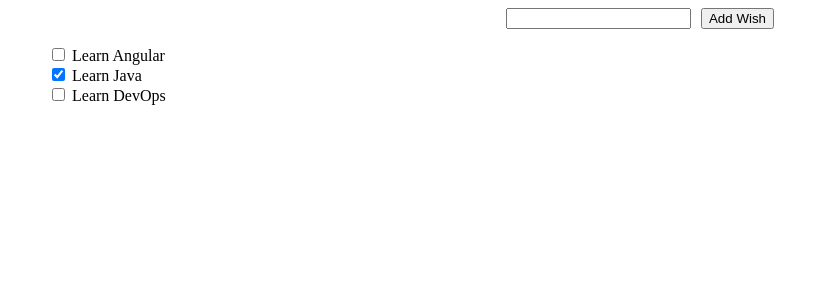
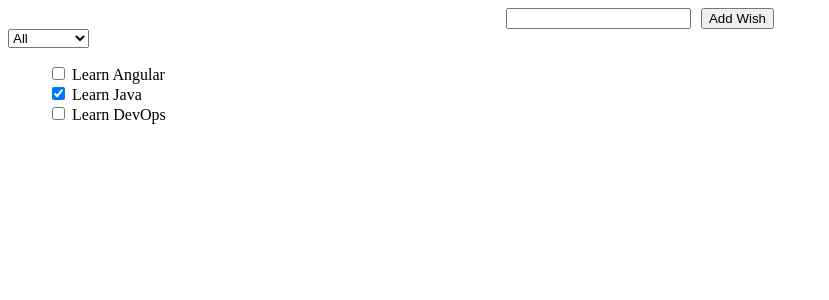
Before and after one commit to gabrielsilper/angular-studies-app, an Angular app: page / in a window 1280 px wide. Shown: the top 300 px of the page, without its empty margins (0-829 px from the left). Built offline with nearby package versions, Linux system fonts and the light colour scheme.

Commit message:
feat: add a select item to filter wishes

```diff
--- a/src/app/app.html
+++ b/src/app/app.html
@@ -1,9 +1,8 @@
 <div class="main-container">
-
   <form class="wish-form">
     <div class="input-wish">
       <label>
-        <input type="text" name="new-wish-text" [(ngModel)]="newWishText">
+        <input type="text" name="new-wish-text" [(ngModel)]="newWishText" />
       </label>
     </div>
     <div>
@@ -11,7 +10,15 @@
     </div>
   </form>
 
-  @if (wishes.length == 0) {
+  <div class="filter-container">
+    <select class="filter-select" [(ngModel)]="selectedFilter">
+      @for (filter of filters; track $index) {
+      <option [value]="filter">{{ filter }}</option>
+      }
+    </select>
+  </div>
+
+  @if (visibleWishes.length == 0) {
   <div class="no-wishes-container">There are no whises to display.</div>
   } @else {
   <ng-template [ngTemplateOutlet]="showItems" />
@@ -19,15 +26,16 @@
 
   <ng-template #showItems>
     <ul class="wish-list">
-      @for (wish of wishes; track $index) {
+      @for (wish of visibleWishes; track $index) {
       <li class="wish-item">
         <div>
           <label>
             <input
-            type="checkbox"
-            [checked]="wish.isComplete"
-            [attr.data-index]="$index"
-            (click)="toggleWish(wish)"/>
+              type="checkbox"
+              [checked]="wish.isComplete"
+              [attr.data-index]="$index"
+              (click)="toggleWish(wish)"
+            />
             {{ wish.content }}
           </label>
         </div>
--- a/src/app/app.ts
+++ b/src/app/app.ts
@@ -2,6 +2,7 @@ import { Component } from '@angular/core';
 import { WishItem } from './shared/models/WishItem';
 import { NgTemplateOutlet } from '@angular/common';
 import { FormsModule } from '@angular/forms';
+import { WishFilter } from './shared/enums/WishFilter';
 
 @Component({
   selector: 'app-root',
@@ -18,9 +19,21 @@ export class App {
 
   newWishText = '';
 
+  selectedFilter = WishFilter.ALL;
+  filters = Object.values(WishFilter);
+
+  public get visibleWishes(): WishItem[] {
+    if (this.selectedFilter == WishFilter.FULFILLED) {
+      return this.wishes.filter((wish) => wish.isComplete);
+    }
+    if (this.selectedFilter == WishFilter.UNFULFILLED) {
+      return this.wishes.filter((wish) => !wish.isComplete);
+    }
+    return this.wishes;
+  }
+
   toggleWish(wish: WishItem) {
     wish.isComplete = !wish.isComplete;
-    console.log(wish);
   }
 
   addNewWish() {
--- /dev/null
+++ b/src/app/shared/enums/WishFilter.ts
@@ -0,0 +1,5 @@
+export enum WishFilter {
+  ALL = 'All',
+  UNFULFILLED = 'Unfulfilled',
+  FULFILLED = 'Fulfilled',
+}
```
